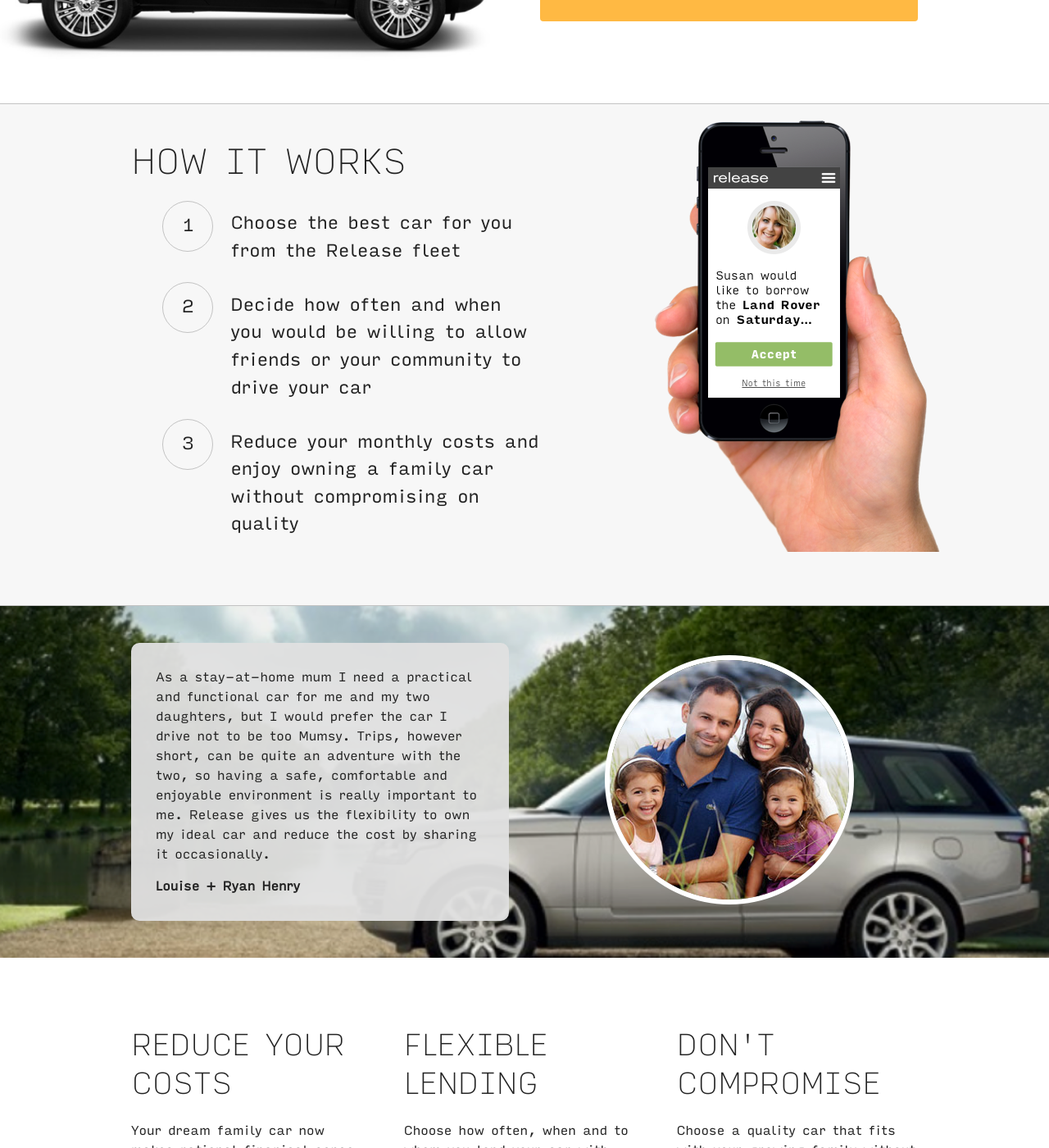
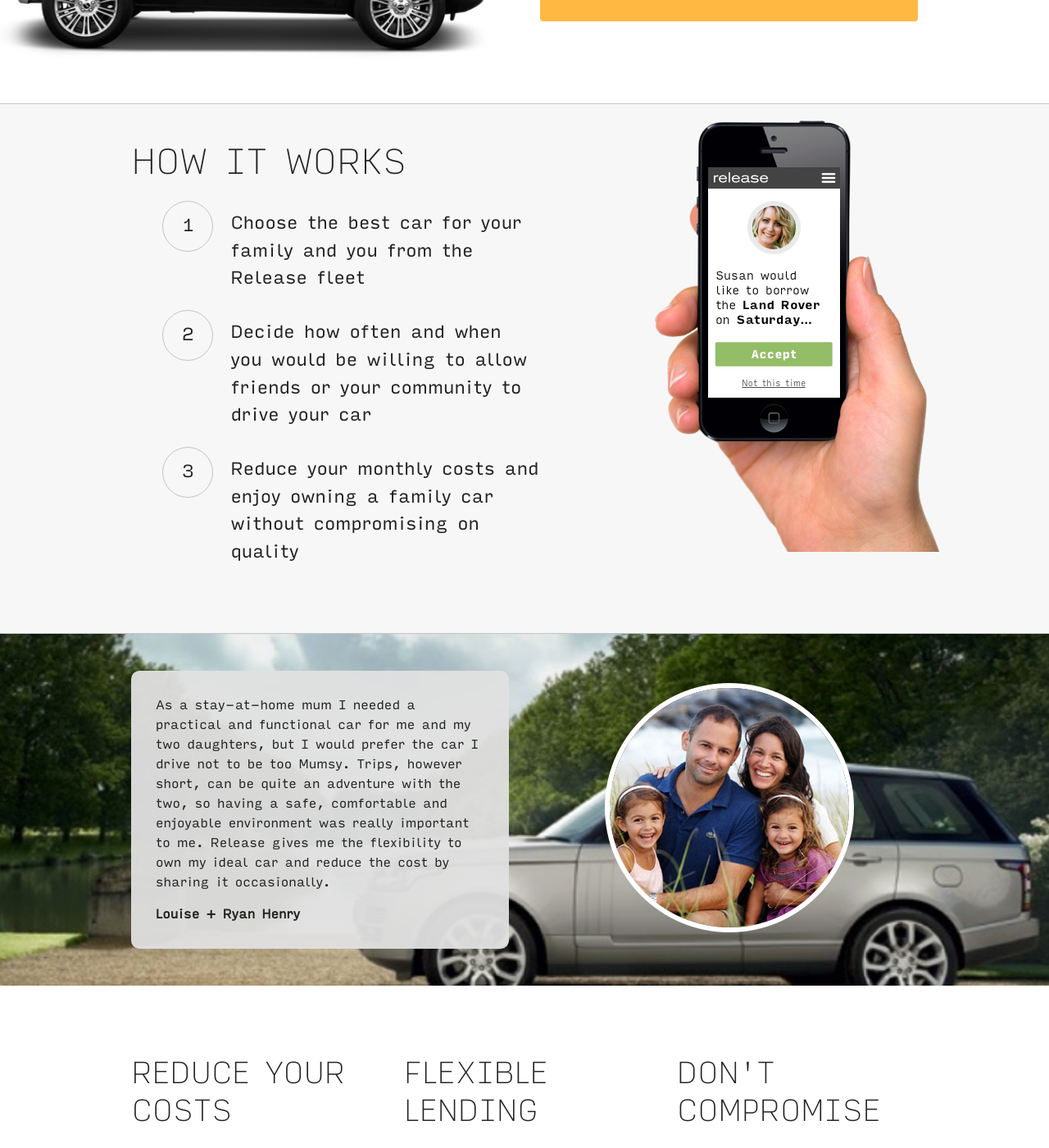
Before and after one commit to releasefinance/releasefinance.github.io, a Jekyll site: the page built from mums-1.html, in a window 1280 px wide and 1400 px high, scrolled down 627 px. Shown: the whole window at 82% size. Built offline with Jekyll 4.4.1, drawn with Linux system fonts in a browser that asks for light colours; nearby versions of some CDN libraries; comment, search, counter and statistics services are not loaded.

Commit message:
Update mums-1.html

```diff
--- a/mums-1.html
+++ b/mums-1.html
@@ -16,13 +16,13 @@ intro:
 
 howitworks:
   header : How It Works
-  step1  : Choose the best car for you from the Release fleet
+  step1  : Choose the best car for your family and you from the Release fleet
   step2  : Decide how often and when you would be willing to allow friends or your community to drive your car
   step3  : Reduce your monthly costs and enjoy owning a family car without compromising on quality
   image  : ui.png
 
 testimonial:
-  quote : As a stay-at-home mum I need a practical and functional car for me and my two daughters, but I would prefer the car I drive not to be too Mumsy. Trips, however short, can be quite an adventure with the two, so having a safe, comfortable and enjoyable environment is really important to me. Release gives us the flexibility to own my ideal car and reduce the cost by sharing it occasionally.
+  quote : As a stay-at-home mum I needed a practical and functional car for me and my two daughters, but I would prefer the car I drive not to be too Mumsy. Trips, however short, can be quite an adventure with the two, so having a safe, comfortable and enjoyable environment was really important to me. Release gives me the flexibility to own my ideal car and reduce the cost by sharing it occasionally.
   name  : Louise + Ryan Henry
   image   : testimonial_people_1.png
   bg    : testimonial_bg_1.png
```
